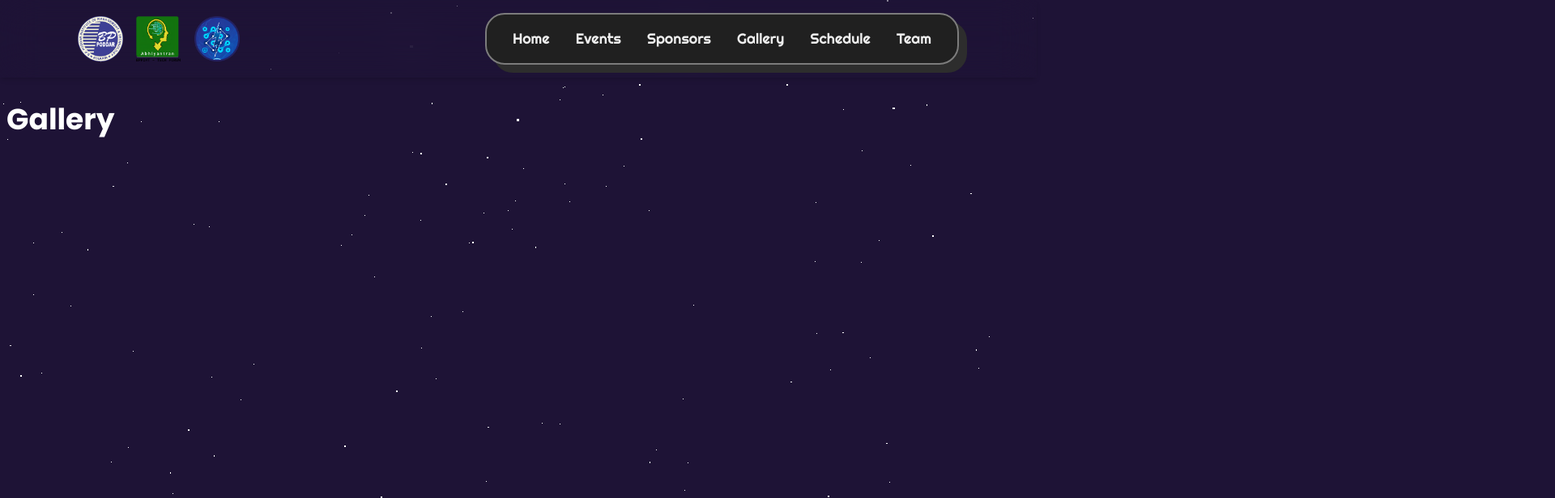
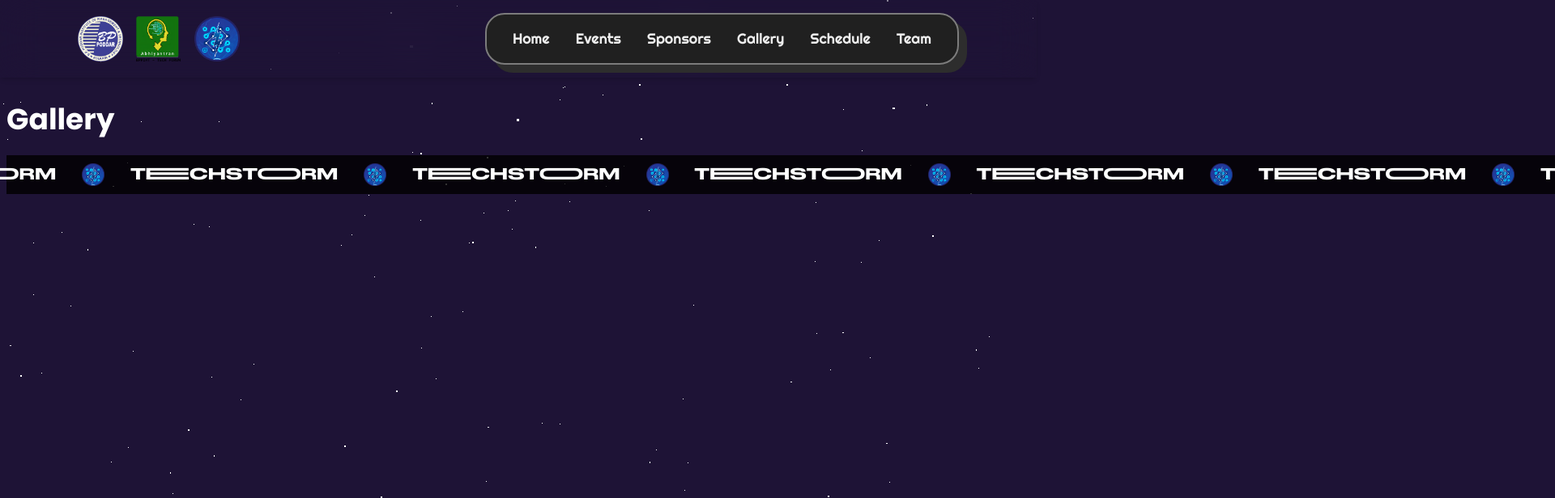
Before and after one commit to iamarghamallick/techstorm-2025, a Next.js app: page /gallery in a window 1280 px wide. Shown: the top 616 px of the page at 81% size, 1920 px wide, since content can reach past the window. Built offline with nearby package versions, Linux system fonts and the light colour scheme.

Commit message:
ribbon scrolling issue fixed

```diff
--- a/package.json
+++ b/package.json
@@ -9,6 +9,7 @@
     "lint": "next lint"
   },
   "dependencies": {
+    "framer-motion": "^12.0.1",
     "next": "15.0.4",
     "nextjs-toploader": "^3.7.15",
     "react": "^19.0.0",
--- a/src/app/gallery/page.js
+++ b/src/app/gallery/page.js
@@ -1,3 +1,4 @@
+import Ribbon from "@/components/Ribbon";
 import { poppins } from "../fonts";
 
 export default function Gallery() {
@@ -5,6 +6,9 @@
         <main className="gallery-container min-h-screen flex justify-center p-2 py-8">
             <div className="container">
                 <h1 className={`${poppins.className} text-4xl text-white font-bold`}>Gallery</h1>
+                <div className='absolute top-48'>
+                    <Ribbon />
+                </div>
             </div>
         </main>
     )
--- a/src/app/globals.css
+++ b/src/app/globals.css
@@ -127,21 +127,6 @@
   background-image: radial-gradient(#00FFF2, transparent, transparent);
 }
 
-/* ribbon animation  */
-@keyframes scroll {
-  0% {
-    transform: translateX(0);
-  }
-
-  100% {
-    transform: translateX(-50%);
-  }
-}
-
-/* .animate-scroll {
-  animation: scroll 10s linear infinite;
-} */
-
 /* hiding the NextTopLoader spinner from 'nextjs-toploader' */
 .spinner-icon {
   display: none;
--- a/src/components/Ribbon.js
+++ b/src/components/Ribbon.js
@@ -1,15 +1,19 @@
+"use client";
 import Image from 'next/image';
 import React from 'react';
-import Marquee from 'react-fast-marquee';
+import { motion } from 'framer-motion';
 
 const Ribbon = () => {
     return (
-        <Marquee direction="left" speed={50} gradient={false} pauseOnHover={true} loop={0} className="relative h-12 bg-black/80">
-            {/* Moving Ribbon */}
-            <div className="flex items-center gap-4 whitespace-nowrap">
-                {/* Repeating content */}
-                {[...Array(10)].map((_, index) => (
-                    <div key={index} className="flex items-center gap-4">
+        <div className="relative h-12 bg-black/80 flex select-none">
+            <motion.div
+                initial={{ x: 0 }}
+                animate={{ x: "-100%" }}
+                transition={{ duration: 50, repeat: Infinity, ease: "linear" }}
+                className="flex flex-shrink-0"
+            >
+                {[...Array(5)].map((_, index) => (
+                    <div key={index} className="flex items-center gap-8 mr-8">
                         <div className="font-stretchpro text-xl text-white">TEECHSTOORM</div>
                         <Image
                             src="/assets/logo/techstorm-logo.png"
@@ -20,8 +24,28 @@
                         />
                     </div>
                 ))}
-            </div>
-        </Marquee>
+            </motion.div>
+
+            <motion.div
+                initial={{ x: 0 }}
+                animate={{ x: "-100%" }}
+                transition={{ duration: 50, repeat: Infinity, ease: "linear" }}
+                className="flex flex-shrink-0"
+            >
+                {[...Array(5)].map((_, index) => (
+                    <div key={index} className="flex items-center gap-8 mr-8">
+                        <div className="font-stretchpro text-xl text-white">TEECHSTOORM</div>
+                        <Image
+                            src="/assets/logo/techstorm-logo.png"
+                            alt="techstorm"
+                            width={600}
+                            height={600}
+                            className="w-7 h-7"
+                        />
+                    </div>
+                ))}
+            </motion.div>
+        </div>
     );
 };
 
```
Also changed, not shown: 1 other file (tests, documents, lock files or other folders).
